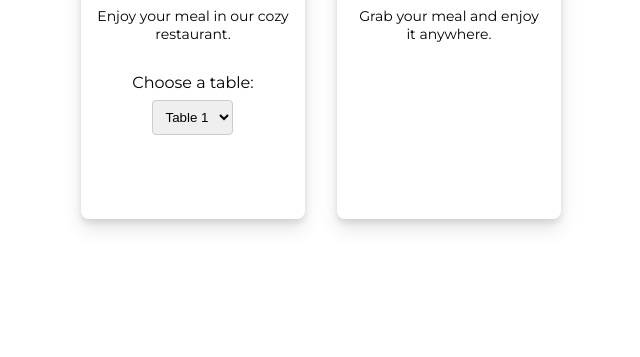
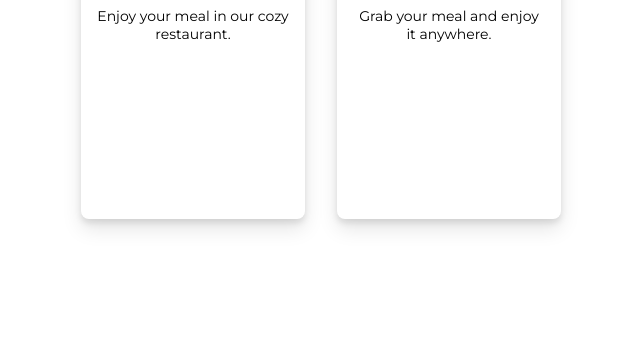
Before and after one commit to Lunarix08/Coffee-Shop-SPM, a PHP site: page /index.php in a window 1280 px wide. Shown: the part 443-800 px from the top of the page, without its empty margins (319-959 px from the left). Run offline with PHP 8.4, Linux system fonts and the light colour scheme; the visitor is signed in with stand-in values (Sample User, id 1); grey boxes labelled with a size stand in for pictures from a placeholder-image service; some libraries are stand-ins or nearby versions.

Commit message:
Update index.php

```diff
--- a/index.php
+++ b/index.php
@@ -270,14 +270,6 @@ session_start();
             <h3 class="option-title"> Dine-In </h3>
             <img alt="Placeholder image for Dine-In option" height="150" src="https://storage.googleapis.com/a1aa/image/jXsSXhe7SpdviBe0-iu-KrHuxul6Jk1gNpP6X5hOGGw.jpg" width="150" />
             <p class="option-desc"> Enjoy your meal in our cozy restaurant. </p>
-            <div class="select-table">
-                <label for="table-select">Choose a table:</label>
-                <select id="table-select" name="table-select">
-                <option value="table1">Table 1</option>
-                <option value="table2">Table 2</option>
-                <option value="table3">Table 3</option>
-                </select>
-            </div>
         </div>
         <div class="option">
             <h3 class="option-title"> Take-Away </h3>
```
